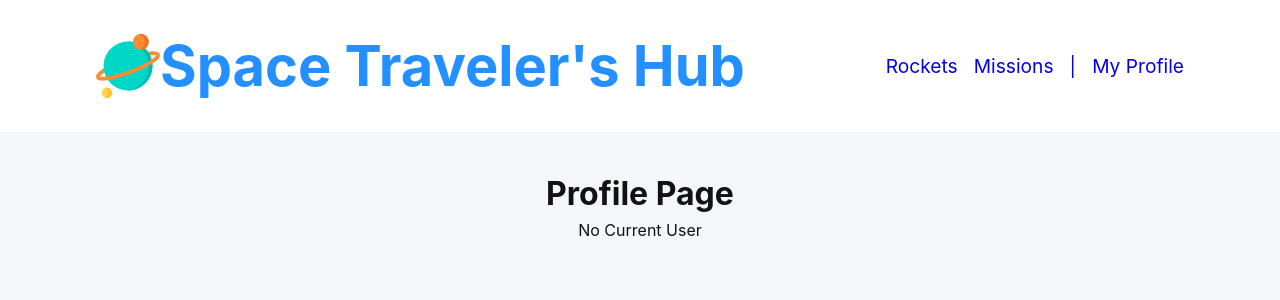
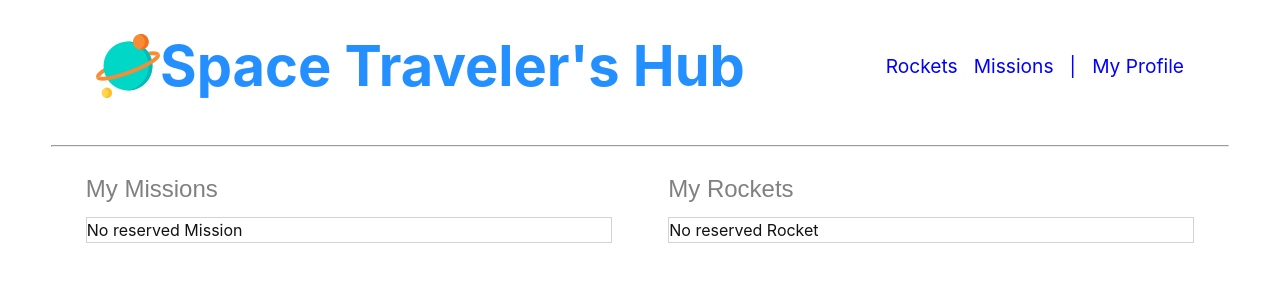
Before and after one commit to Goldinium/Space_Travelers_Hub, a React (Create React App) app: page /profile in a window 1280 px wide. Shown: the top 300 px of the page. Built offline with nearby package versions, Linux system fonts and the light colour scheme.

Commit message:
Implement profile component to show reserved rockets and 'no reserved rocket' placeholder

```diff
--- a/src/components/CurrentUser.js
+++ b/src/components/CurrentUser.js
@@ -1,14 +1,41 @@
-// import { useSelector } from 'react-redux';
+import React from 'react';
+import { useSelector } from 'react-redux';
 
-export default function User() {
-  // const { allcategories } = useSelector((store) => store.categories);
+const CurrentUser = () => {
+  const { allrockets } = useSelector((store) => store.rockets);
+  const reservedRockets = allrockets.filter((rocket) => rocket.reserved);
+
   return (
-    <div className="app-container">
-      <div className="category-container">
-        <div id="category">
-          No Current User
-        </div>
+    <div className="profile-container">
+      <div className="profile-card">
+        <h2 className="profile-heading">My Missions</h2>
+        <ul className="profile-list">
+          {/* // just temporal stuff below, to hold space */}
+          {reservedRockets.length > 0
+            ? reservedRockets.map((rocket) => (
+              <li key={rocket.id}>
+                missons
+              </li>
+            )) : (
+              <p>No reserved Mission</p>
+            )}
+        </ul>
+      </div>
+      <div className="profile-card">
+        <h2 className="profile-heading">My Rockets</h2>
+        <ul className="profile-list">
+          {reservedRockets.length > 0
+            ? reservedRockets.map((rocket) => (
+              <li key={rocket.id}>
+                {rocket.rocketname}
+              </li>
+            )) : (
+              <p>No reserved Rocket</p>
+            )}
+        </ul>
       </div>
     </div>
   );
-}
+};
+
+export default CurrentUser;
--- a/src/components/Rockets.js
+++ b/src/components/Rockets.js
@@ -20,13 +20,13 @@ export default function Rockets() {
   if (error) return (<p>Oops! Seems something went wrong</p>);
 
   return (
-    <div className="books">
+    <div className="rockets">
       {allrockets.length > 0 ? (
-        <div className="book-container">
+        <div className="rockets-container">
           {allrockets.map((rocket) => <Rocket key={rocket.id} rocket={rocket} />)}
         </div>
       ) : (
-        <p className="no-books">
+        <p className="no-rockets">
           <i>Currently, No Rockets</i>
         </p>
       )}
--- a/src/index.css
+++ b/src/index.css
@@ -36,18 +36,12 @@ body {
   margin: 0;
   line-height: 1.5;
   color: #121212;
-  background: #f5f6fa;
+  background: #fff;
 }
 
 a {
   text-decoration: none;
 }
-
-/* #root {
-  display: flex;
-  height: 100%;
-  width: 100%;
-} */
 
 .store-container {
   width: auto;
@@ -86,21 +80,33 @@ a {
 ul.nav-items {
   display: flex;
   gap: 1rem;
+
 }
 
 ul.nav-items li {
   list-style: none;
   font-size: 1.2rem;
+  color: blue;
+}
+
+ul.nav-items li a {
+  color: blue;
+}
+
+
+.nav-hr {
+  width: auto;
+  margin: 1% 4%;
 }
 
 /* rocket card */
 
 .rockets-container,
-.mission-container,
-.profile-container {
+.mission-container {
   margin-top: 3%;
   width: auto;
   text-align: center;
+  background: none;
 }
 
 .rocket-card {
@@ -186,7 +192,7 @@ ul > li.btn-link {
   color: blue;
 }
 
-.no-rocket {
+.no-rockets {
   text-align: center;
   padding-top: 5%;
 }
@@ -200,3 +206,48 @@ ul > li.btn-link {
   justify-content: center;
   width: 100%;
 }
+
+/* profile */
+
+.profile-container {
+  width: auto;
+  display: flex;
+  align-items: center;
+  margin: 0 3%;
+  width: auto;
+  background: #fff;
+  gap: 3%;
+}
+
+.profile-card {
+  width: 47vw;
+  display: flex;
+  flex-direction: column;
+  align-items: flex-start;
+  padding: 1%;
+  background: #fff;
+  border: none;
+}
+
+.profile-heading {
+  font-size: 1.5rem;
+  font-family: "Arial";
+  font-weight: 400;
+  color: gray;
+  margin-bottom: 2%;
+}
+
+ul.profile-list {
+  list-style: none;
+  list-style-type: none;
+  border: 1px solid #d3d3d3;
+  background: #fff;
+  width: 100%;
+}
+
+ul.profile-list > li {
+  border: 1px solid #d3d3d3;
+  text-align: left;
+  padding: 2%;
+  background: #fff;
+}
--- a/src/routes/NavLink.js
+++ b/src/routes/NavLink.js
@@ -19,6 +19,7 @@ function NavLink() {
           </ul>
         </nav>
       </div>
+      <hr className="nav-hr" />
       <Outlet />
     </div>
   );
--- a/src/routes/Profile.js
+++ b/src/routes/Profile.js
@@ -5,7 +5,6 @@ export default function Profile() {
     <div className="app-container">
       <div className="profile-container">
         <div id="profile">
-          <h1> Profile Page </h1>
           <CurrentUser />
         </div>
       </div>
```
